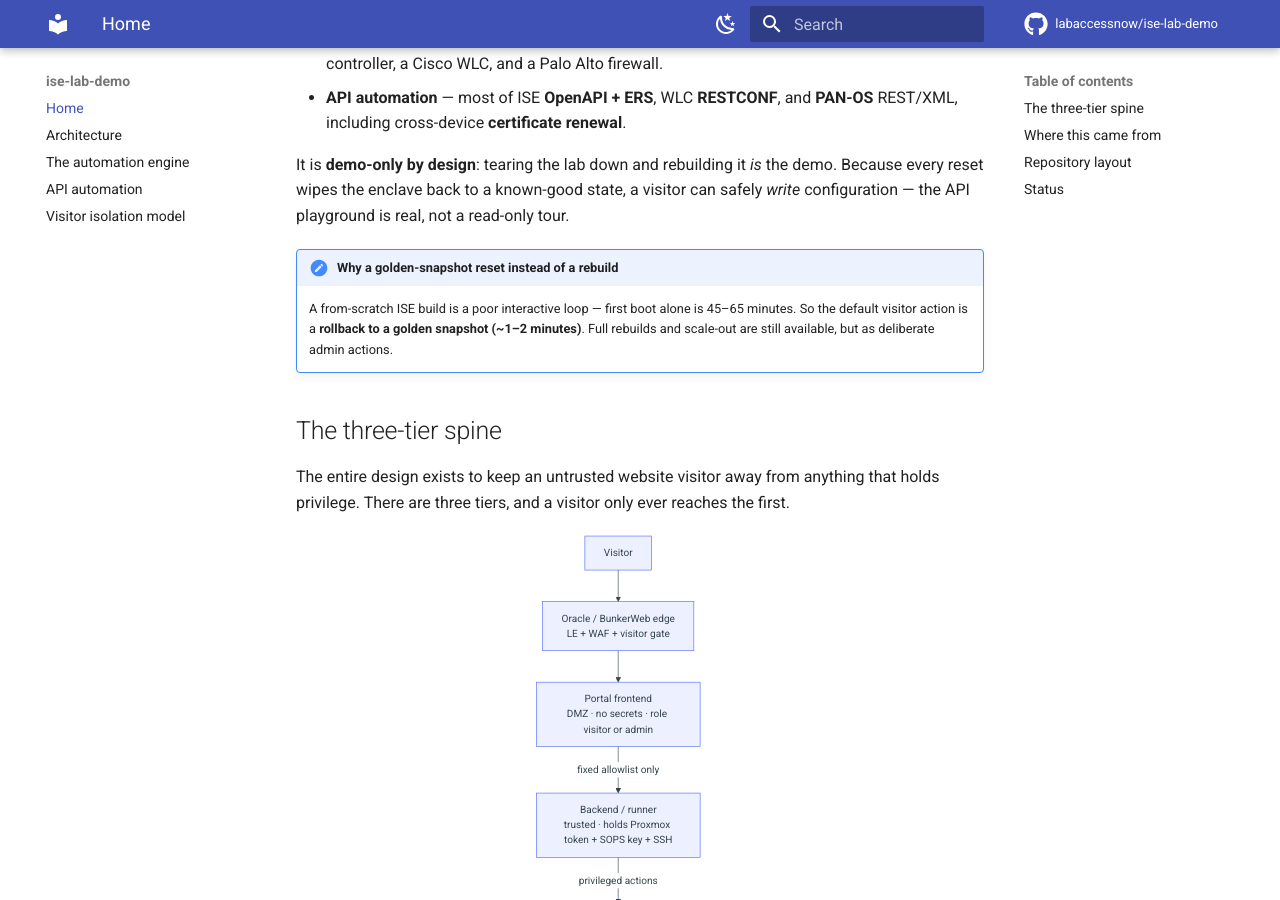
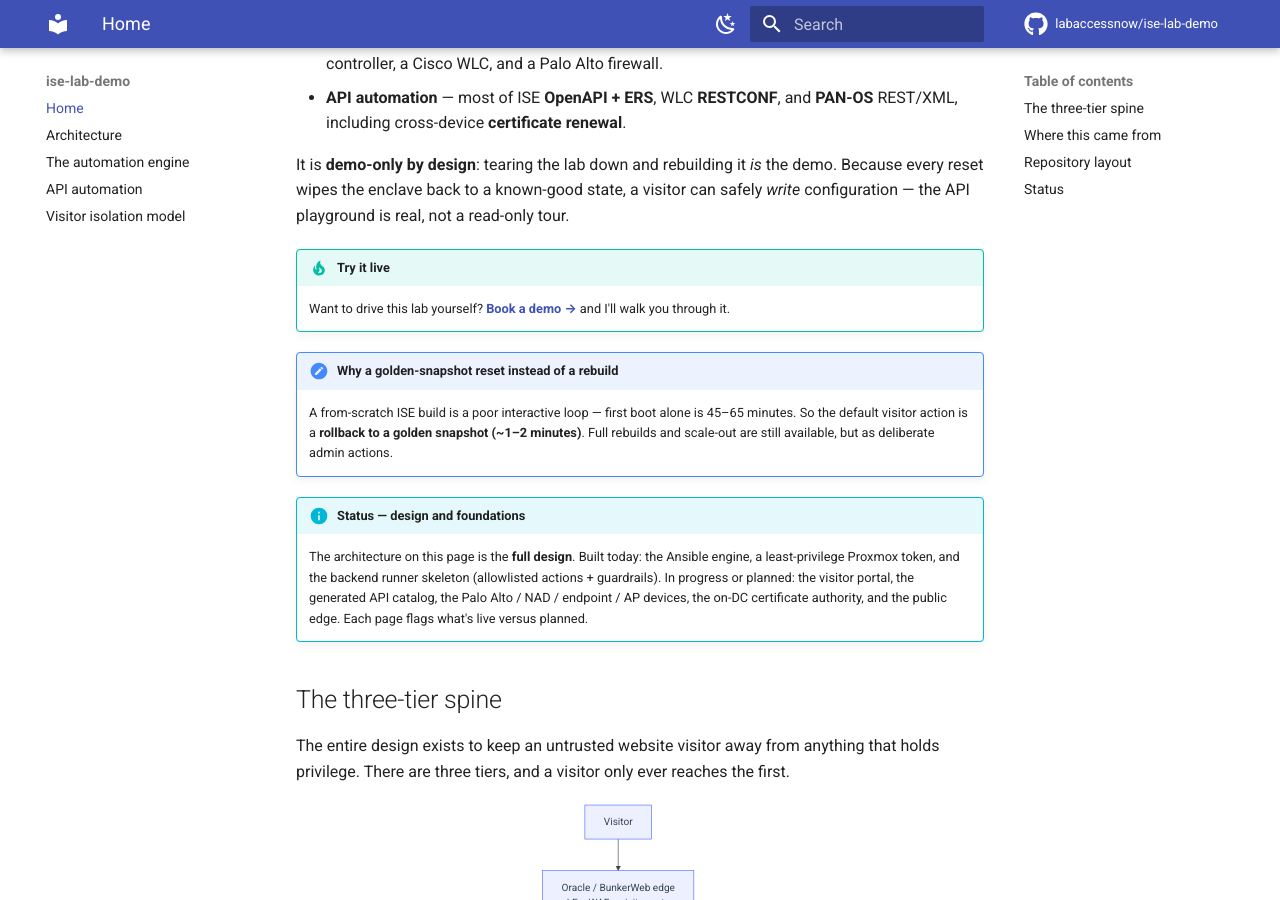
Before and after one commit to labaccessnow/ise-lab-demo, an MkDocs documentation site: the page built from docs/index.md, in a window 1280 px wide and 900 px high, scrolled down 247 px. Built offline with MkDocs 1.6.1 and Material for MkDocs 9.7.7, drawn with Linux system fonts in a browser that asks for light colours; comment, search, counter and statistics services are not loaded.

Commit message:
docs: add 'Book a demo' CTA to the home page

```diff
--- a/docs/index.md
+++ b/docs/index.md
@@ -13,10 +13,20 @@
 reset wipes the enclave back to a known-good state, a visitor can safely *write* configuration — the
 API playground is real, not a read-only tour.
 
+!!! tip "Try it live"
+    Want to drive this lab yourself? [**Book a demo →**](https://book.labaccessnow.com) and I'll walk you through it.
+
 !!! note "Why a golden-snapshot reset instead of a rebuild"
     A from-scratch ISE build is a poor interactive loop — first boot alone is 45–65 minutes. So the
     default visitor action is a **rollback to a golden snapshot (~1–2 minutes)**. Full rebuilds and
     scale-out are still available, but as deliberate admin actions.
+
+!!! info "Status — design and foundations"
+    The architecture on this page is the **full design**. Built today: the Ansible engine, a
+    least-privilege Proxmox token, and the backend runner skeleton (allowlisted actions + guardrails).
+    In progress or planned: the visitor portal, the generated API catalog, the Palo Alto / NAD /
+    endpoint / AP devices, the on-DC certificate authority, and the public edge. Each page flags what's
+    live versus planned.
 
 ## The three-tier spine
 
```
